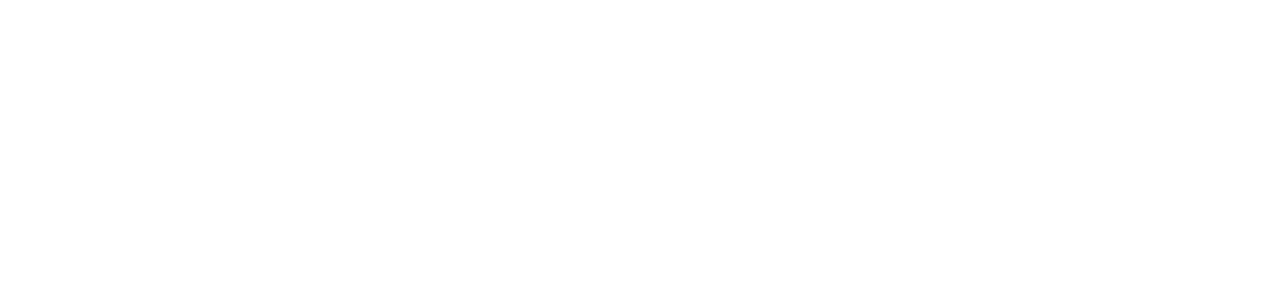
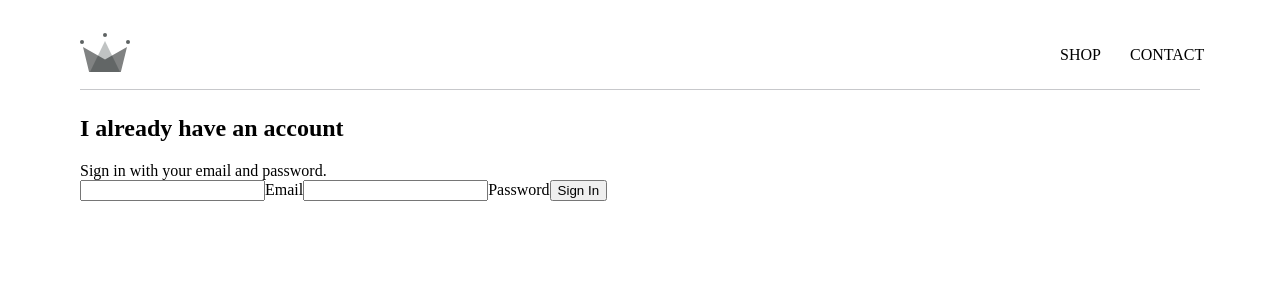
Before and after one commit to shivajigoud/pandu-clothing, a React (Create React App) app: page /signin in a window 1280 px wide. Shown: the top 300 px of the page. Built offline with nearby package versions, Linux system fonts and the light colour scheme; a web font is replaced by a local one.

Commit message:
header component added

```diff
--- a/src/App.css
+++ b/src/App.css
@@ -2,6 +2,10 @@
   /* font-family:'Fira Sans', sans-serif, 'Open Sans Condensed'; */
   font-family: 'Kufam', cursive;
   padding: 20px 80px;
+}
+a{
+  text-decoration: none;
+  color:black
 }
 .App {
   text-align: center;
--- a/src/App.js
+++ b/src/App.js
@@ -1,15 +1,20 @@
 
 import './App.css';
-import HomePage from './pages/homepage.component'
+
 import {Switch, Route} from 'react-router-dom';
-import ShopPage from './components/shop/shoppage.component';
+import HomePage from './pages/homepage/homepage.component'
+import ShopPage from './components/shop/shoppage.component'
+import Header from './components/header/header.component'
+import SignInAndSignUp from './pages/sign-in-and-sign-up/sign-in-and-sign-up.component'
 
 function App() {
   return (
     <div >
+    <Header></Header>
     <Switch>
     <Route exact path="/" component={HomePage} />
     <Route exact path="/shop" component={ShopPage} />
+    <Route exact path="/signin" component={SignInAndSignUp} />
     </Switch>
 
     </div>
--- /dev/null
+++ b/src/components/header/header.component.jsx
@@ -0,0 +1,22 @@
+import React from 'react'
+import { Link } from 'react-router-dom'
+import { ReactComponent as Logo } from '../../assests/crown.svg'
+import "./header.styles.scss"
+
+const Header = () => (
+    <div className="header">
+        <Link className="logo-container" to="/">
+            <Logo className="logo"></Logo>
+        </Link>
+        <div className="options">
+        <Link className="logo-container" to="/shop">
+        SHOP
+    </Link>
+    <Link className="logo-container" to="/shop">
+    CONTACT
+</Link>
+</div>
+    </div>
+)
+
+export default Header
--- /dev/null
+++ b/src/components/header/header.styles.scss
@@ -0,0 +1,28 @@
+.header {
+  height: 70px;
+  width: 100%;
+  display: flex;
+  justify-content: space-between;
+  margin-bottom: 25px;
+  align-items: center;
+  /* align-content: space-evenly; */
+  box-sizing: border-box;
+  border-bottom: 1px solid #363a4547;
+
+    .logo-container {
+
+      width: 70px;
+    }
+
+    .options {
+      width: 50%;
+      height: 100%;
+      display: flex;
+      align-items: center;
+      justify-content: flex-end;
+
+      .option {
+        padding: 10px 15px;
+      }
+    }
+  }
--- a/src/components/menu-item/menu-item.component.jsx
+++ b/src/components/menu-item/menu-item.component.jsx
@@ -3,7 +3,7 @@
 import {withRouter} from 'react-router-dom';
 
 const MenuItem = ({size,title,imageUrl,linkUrl,history,match})=>(
-    <div className={`${size} menu-item`} onClick={()=>history.push(`${match.url}${linkUrl}`)}
+    <div className={`${size?size:'small'} menu-item`} onClick={()=>history.push(`${match.url}${linkUrl}`)}
         >
         <div className="bg-effect" style={{backgroundImage:`url(${imageUrl})`}}></div>
             <div className='content'>
--- a/src/components/shop/shoppage.styles.scss
+++ b/src/components/shop/shoppage.styles.scss
@@ -0,0 +1,3 @@
+.shop-page{
+    padding:0
+}
--- /dev/null
+++ b/src/components/signin/signIn.component.jsx
@@ -0,0 +1,29 @@
+import React from 'react'
+import './signIn.styles.scss'
+
+class SignIn extends React.Component{
+    constructor(){
+        super()
+        this.state={
+            email:'',
+            password:''
+        }
+    }
+    render(){
+        return(
+            <div className='sign-in'>
+                <h2>I already have an account</h2>
+                <span>Sign in with your email and password.</span>
+                <form>
+                <input type='email' name='email' value={this.state.email} required />
+                <label htmlFor='email'>Email</label>
+                <input type='password' name='password' value={this.state.password} required />
+                <label htmlFor='password'>Password</label>
+                <input type='submit' value='Sign In'></input>
+                </form>
+            </div>
+        )
+    }
+}
+
+export default SignIn
--- a/src/pages/homepage.component.jsx
+++ b/src/pages/homepage/homepage.component.jsx
@@ -1,6 +1,6 @@
 import React from 'react';
 import './homepage.styles.scss';
-import Directory from '../components/directory/directory.component';
+import Directory from '../../components/directory/directory.component';
 
 const HomePage = ()=>(
     <div className='homepage'>
--- a/src/pages/homepage.styles.scss
+++ b/src/pages/homepage/homepage.styles.scss
@@ -2,5 +2,5 @@
     display: flex;
     flex-direction: column;
     align-items: center;
-    padding: 20px 80px;
+    padding:0;
   }
--- /dev/null
+++ b/src/pages/sign-in-and-sign-up/sign-in-and-sign-up.component.jsx
@@ -0,0 +1,11 @@
+import React from 'react'
+import './sign-in-and-sign-up.styles.scss'
+import SignIn from '../../components/signin/signIn.component'
+
+const SignInAndSignUp =()=>(
+    <div className="sign-in-and-sign-up">
+        <SignIn></SignIn>
+    </div>
+)
+
+export default SignInAndSignUp
```
Also changed, not shown: src/assests/crown.svg (added), src/components/signin/signIn.styles.scss (added), src/pages/sign-in-and-sign-up/sign-in-and-sign-up.styles.scss (added), 1 other file (tests, documents, lock files or other folders).
